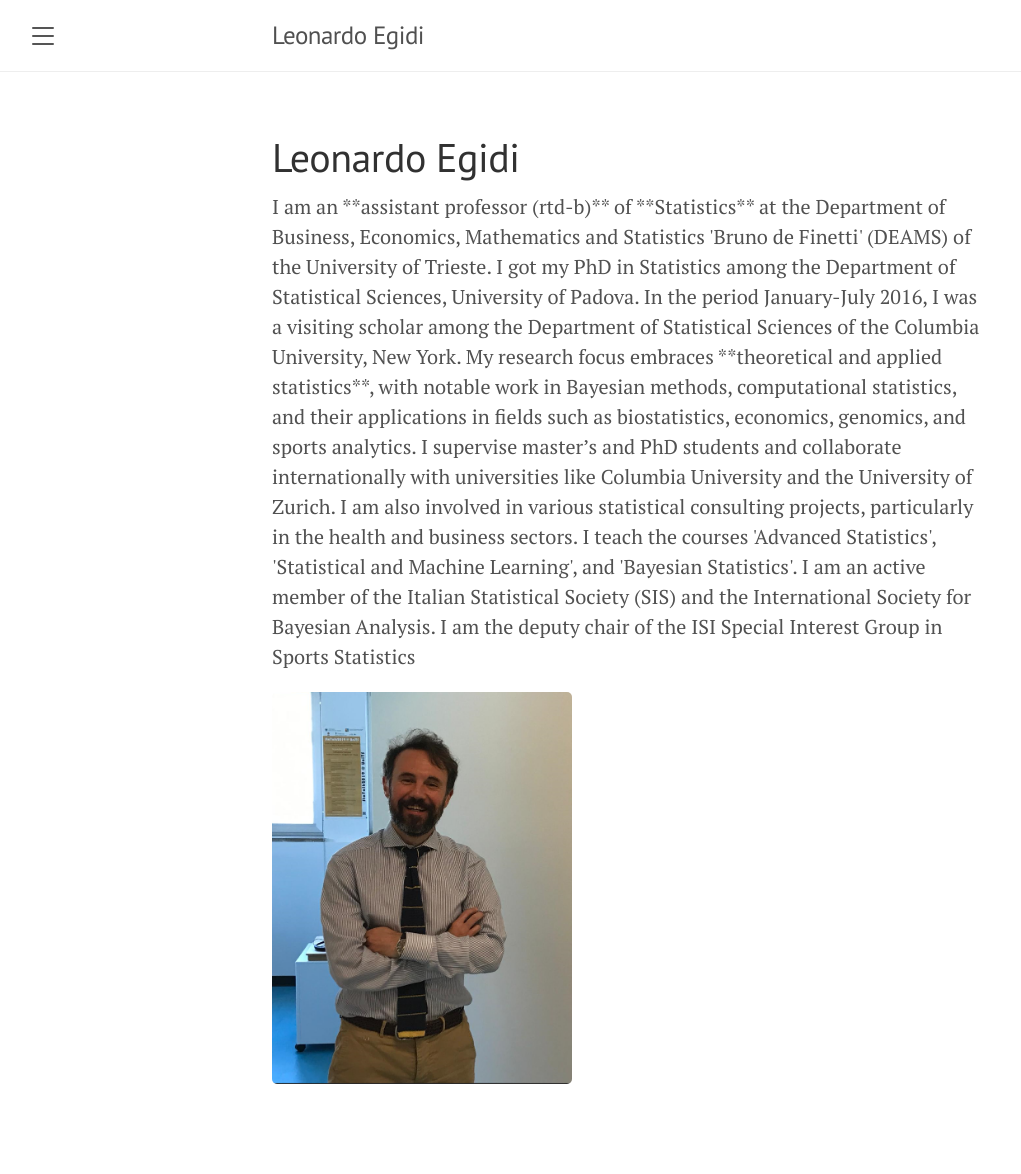
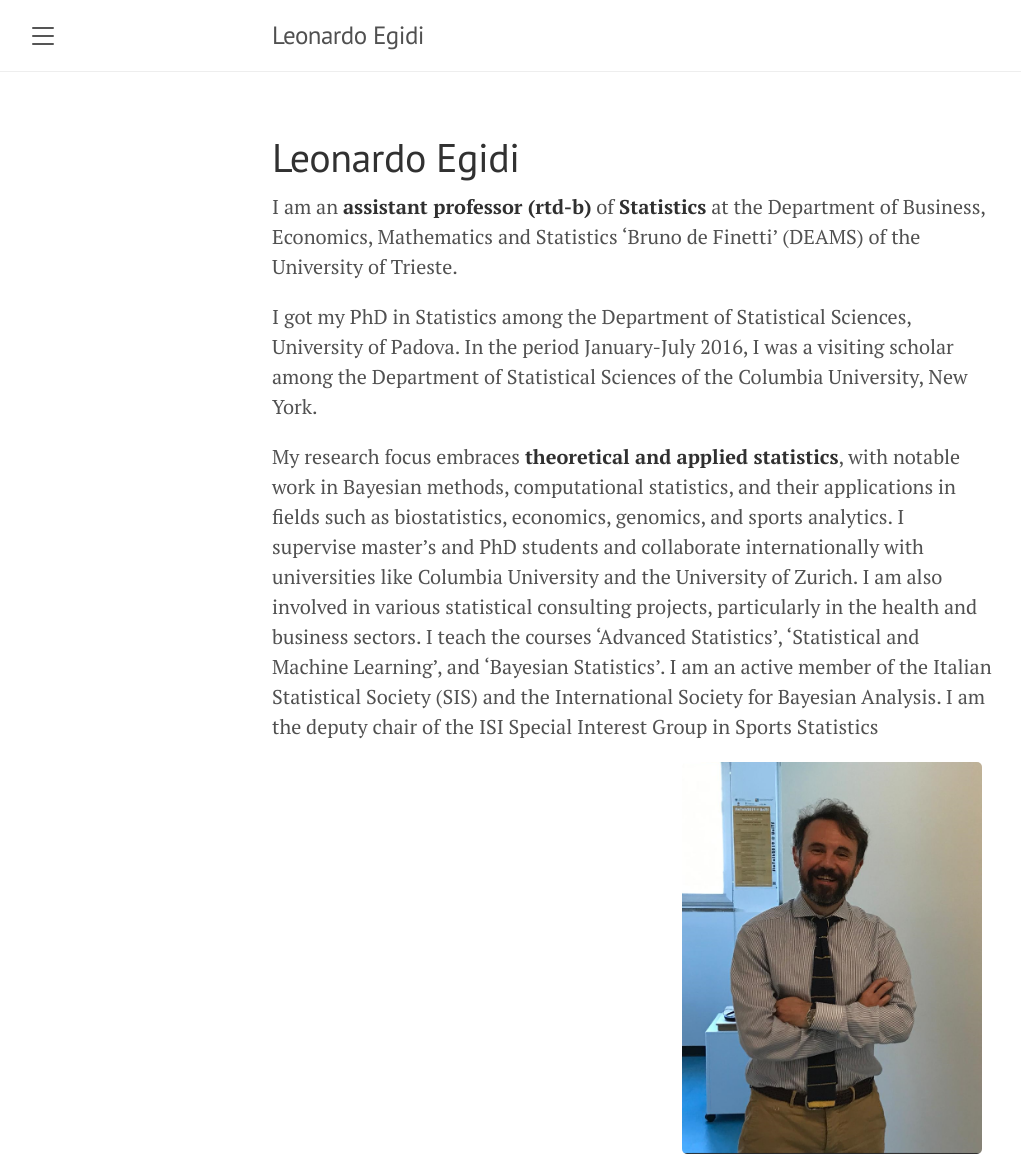
Before and after one commit to LeoEgidi/leoegidi.github.io, a Jekyll site: the page built from index.md, in a window 1280 px wide. Shown: the whole page, without its empty margins (8-1029 px from the left). Built offline with Jekyll 4.4.1, drawn with Linux system fonts in a browser that asks for light colours; Markdown is read by kramdown in place of the engine named in the settings; the list of posts is cut into pages by our own code; before the commit the page ends 1104 px from its top, so only the background shows below that.

Commit message:
Update index.md

```diff
--- a/index.md
+++ b/index.md
@@ -5,7 +5,7 @@ title: "About me"
 
 # Leonardo Egidi
 
-<p>
+
 I am an **assistant professor (rtd-b)** of **Statistics**  at the Department of Business, Economics, Mathematics and Statistics  'Bruno de Finetti' (DEAMS)
 of the University of Trieste.
 
@@ -19,6 +19,6 @@ I am also involved in various statistical consulting projects, particularly in t
 I teach the courses 'Advanced Statistics', 'Statistical and Machine Learning', and 'Bayesian Statistics'.
 I am an active member of the Italian Statistical Society (SIS) and the International Society for Bayesian Analysis.
 I am the deputy chair of the ISI Special Interest Group in Sports Statistics
-</p>
 
-<img src="egidi_small.png" alt="Egidi" width="300">
+
+<img src="egidi_small.png" alt="Egidi" style="float: right; margin-right: 10px;" width="300">
```
